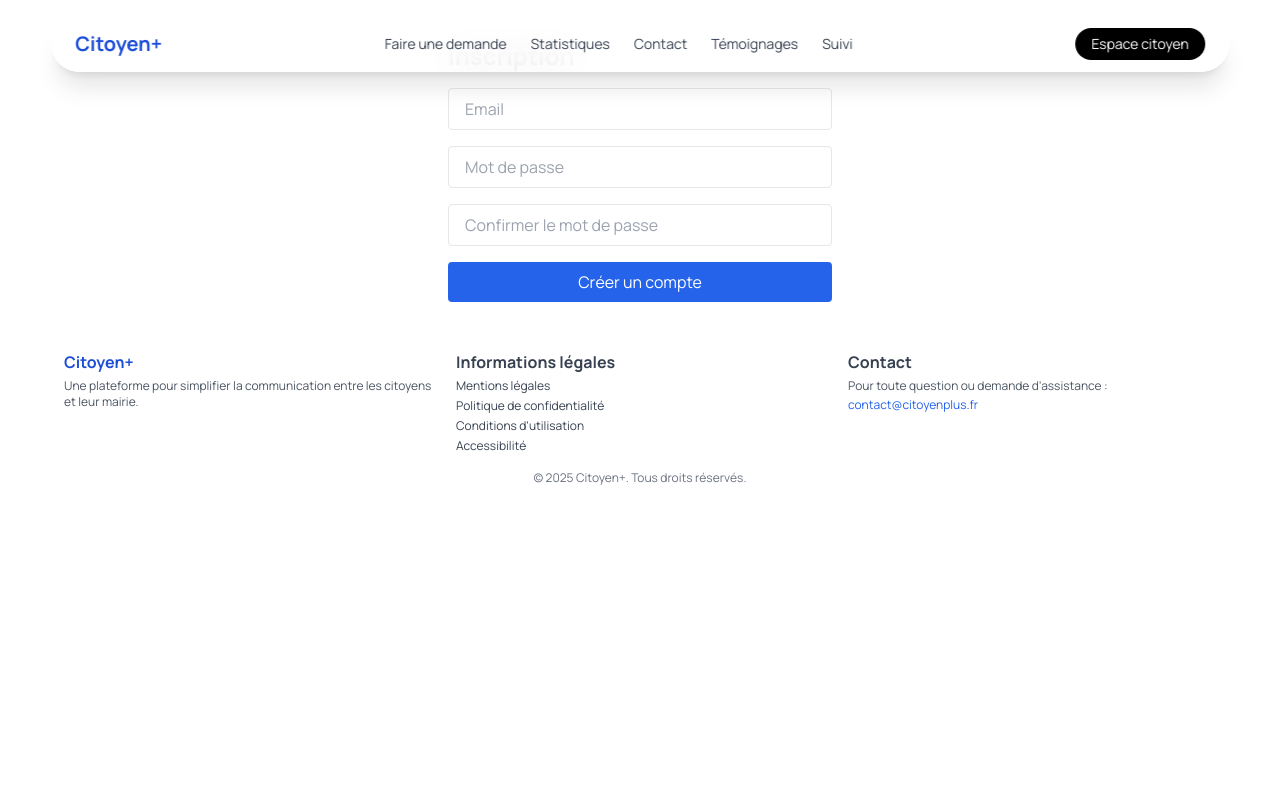
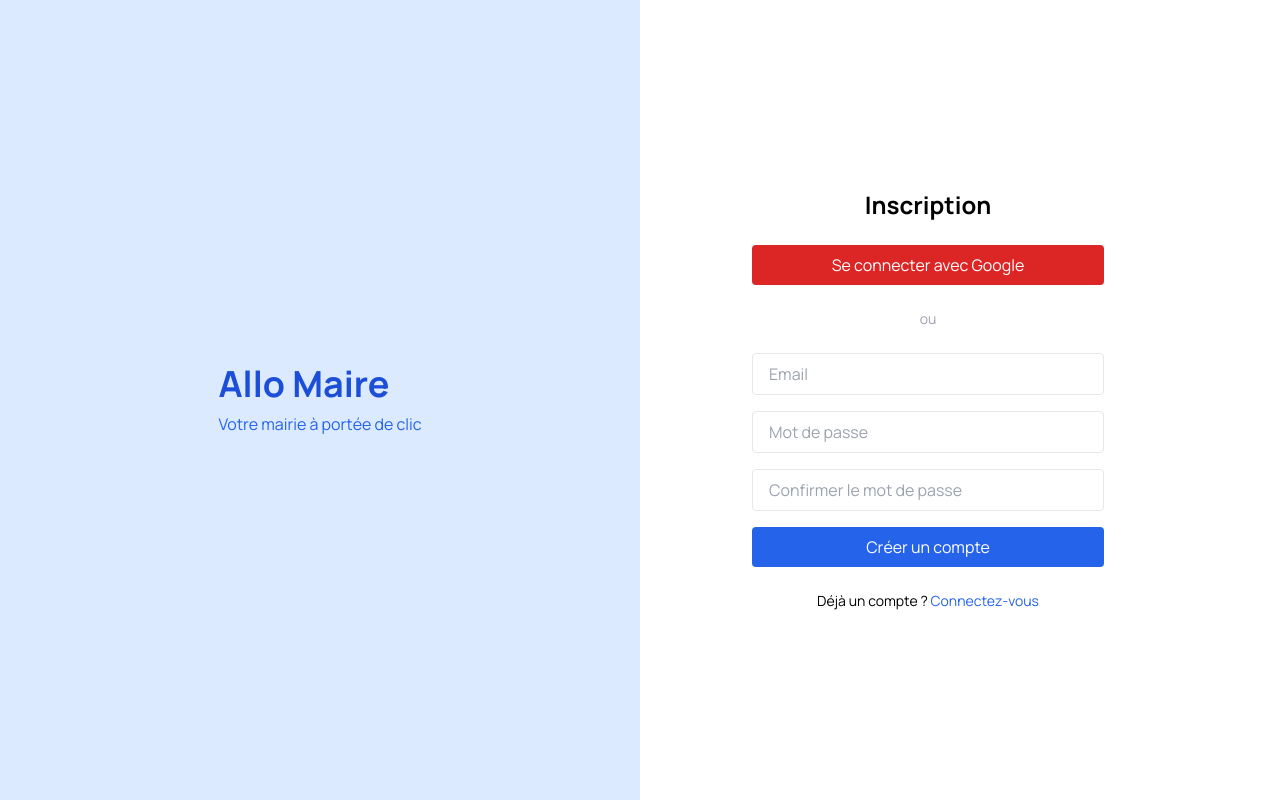
Before and after one commit to Mehdyy-33/allo-mairie, a React (Vite) app in the folder frontend/: page /register in a window 1280 px wide. Built offline with nearby package versions, Linux system fonts and the light colour scheme.

Commit message:
retrait de la navbar dans les autre page a part homepage

```diff
--- a/frontend/src/App.jsx
+++ b/frontend/src/App.jsx
@@ -1,4 +1,4 @@
-import { BrowserRouter as Router, Routes, Route, useLocation } from 'react-router-dom'
+import { BrowserRouter as Router, Routes, Route } from 'react-router-dom'
 import Header from './pages/Header'
 import HeaderAuth from './pages/HeaderAuth'
 import Home from './pages/Home'
@@ -10,33 +10,17 @@ import Stats from './pages/Stats'
 import AdminDashboard from './pages/AdminDashboard'
 import ProtectedRoute from './components/ProtectedRoute'
 
-function LayoutWithConditionalHeader() {
-  const location = useLocation()
-  const authRoutes = ['/login']
-  const isAuthPage = authRoutes.includes(location.pathname)
-
+function App() {
   return (
+    <Router>
+      <Routes>
+        {/* Page d’accueil avec Header + Footer */}
+        <Route
+          path="/"
+          element={
             <>
-      {isAuthPage ? <HeaderAuth /> : <Header />}
-      <Routes>
-        <Route path="/" element={<Home />} />
-        <Route path="/login" element={<Login />} />
-        <Route path="/register" element={<Register />} />
-
-        <Route path="/stats" element={<Stats />} />
-        <Route path="/suivi" element={<TrackRequest />} />
-        <Route path="/admin" element={<AdminDashboard />} />
-        <Route
-          path="/formulaire"
-          element={
-            <ProtectedRoute>
-              <RequestForm />
-            </ProtectedRoute>
-          }
-        />
-      </Routes>
-
-      {!isAuthPage && (
+              <Header />
+              <Home />
               <footer className="bg-white text-gray-700 text-sm mt-6 px-4 py-6">
                 <div className="max-w-6xl mx-auto grid grid-cols-1 md:grid-cols-3 gap-6">
                   <div>
@@ -66,15 +50,31 @@ function LayoutWithConditionalHeader() {
                   © {new Date().getFullYear()} Citoyen+. Tous droits réservés.
                 </div>
               </footer>
-      )}
             </>
+          }
+        />
+
+        {/* Routes /login et /register avec layout HeaderAuth */}
+        <Route element={<HeaderAuth />}>
+          <Route path="/login" element={<Login />} />
+          <Route path="/register" element={<Register />} />
+        </Route>
+
+        {/* Les autres pages normales */}
+        <Route path="/stats" element={<Stats />} />
+        <Route path="/suivi" element={<TrackRequest />} />
+        <Route path="/admin" element={<AdminDashboard />} />
+        <Route
+          path="/formulaire"
+          element={
+            <ProtectedRoute>
+              <RequestForm />
+            </ProtectedRoute>
+          }
+        />
+      </Routes>
+    </Router>
   )
 }
 
-export default function App() {
-  return (
-    <Router>
-      <LayoutWithConditionalHeader />
-    </Router>
-  )
-}
+export default App
--- a/frontend/src/pages/HeaderAuth.jsx
+++ b/frontend/src/pages/HeaderAuth.jsx
@@ -1,31 +1,25 @@
-import { useNavigate } from 'react-router-dom'
+import { Outlet, useLocation } from 'react-router-dom'
 
 export default function HeaderAuth() {
-  const navigate = useNavigate()
+  const location = useLocation()
+  const isLoginOrRegister = location.pathname === '/login' || location.pathname === '/register'
 
   return (
-    <header className="fixed top-4 left-1/2 transform -translate-x-1/2 z-50 w-[92%] max-w-6xl bg-white/90 backdrop-blur-lg rounded-full shadow-md px-6 py-3 flex items-center justify-between">
-
-      {/* Logo */}
-      <div
-        onClick={() => navigate('/')}
-        className="text-xl font-bold text-blue-700 cursor-pointer"
-      >
-        Citoyen+
+    <div className="min-h-screen grid grid-cols-1 md:grid-cols-2">
+      {/* Colonne gauche : branding */}
+      <div className="bg-blue-100 flex items-center justify-center">
+        <div className="max-w-md text-left px-8">
+          <h1 className="text-4xl font-extrabold text-blue-700 mb-2">Allo Maire</h1>
+          <p className="text-base text-blue-600">Votre mairie à portée de clic</p>
+        </div>
       </div>
 
-      {/* Liens à droite */}
-      <nav className="flex gap-4 text-sm font-medium text-gray-700">
-        <button onClick={() => navigate('/')} className="hover:text-blue-600 transition">
-          Accueil
-        </button>
-        <button onClick={() => navigate('/#contact')} className="hover:text-blue-600 transition">
-          Contact
-        </button>
-        <button onClick={() => navigate('/faq')} className="hover:text-blue-600 transition">
-          FAQ
-        </button>
-      </nav>
-    </header>
+      {/* Colonne droite : rendu du formulaire */}
+      <div className="flex items-center justify-center px-8">
+        <div className="w-full max-w-md">
+          <Outlet /> {/* C’est ici que <Login /> ou <Register /> sera rendu */}
+        </div>
+      </div>
+    </div>
   )
 }
--- a/frontend/src/pages/Login.jsx
+++ b/frontend/src/pages/Login.jsx
@@ -30,7 +30,6 @@ export default function Login() {
     })
 
     const data = await res.json()
-
     if (res.ok) {
       localStorage.setItem('token', data.token)
       navigate('/formulaire', { replace: true })
@@ -39,16 +38,14 @@ export default function Login() {
     }
   }
 
-  // 🔁 Redirige vers Google OAuth
   const handleGoogleLogin = () => {
     window.location.href = 'http://localhost:3000/api/auth/google'
   }
 
   return (
-    <div className="max-w-sm mx-auto mt-10 space-y-6">
+    <div className="w-full max-w-sm px-4 space-y-6">
       <h2 className="text-2xl font-bold text-center">Connexion</h2>
 
-      {/* 🔘 Bouton Google */}
       <button
         onClick={handleGoogleLogin}
         className="w-full bg-red-600 hover:bg-red-700 text-white py-2 rounded"
@@ -58,7 +55,6 @@ export default function Login() {
 
       <div className="text-gray-400 text-center text-sm">ou</div>
 
-      {/* 🔐 Formulaire classique */}
       <form onSubmit={handleSubmit} className="space-y-4">
         <input
           type="email"
@@ -76,12 +72,15 @@ export default function Login() {
           className="w-full border px-4 py-2 rounded"
           required
         />
-        <button type="submit" className="w-full bg-blue-600 text-white py-2 rounded">
+        <button
+          type="submit"
+          className="w-full bg-blue-600 hover:bg-blue-700 text-white py-2 rounded"
+        >
           Se connecter
         </button>
       </form>
 
-      <p className="text-sm text-center">
+      <p className="text-center text-sm">
         Pas encore de compte ?{' '}
         <a href="/register" className="text-blue-600 hover:underline">
           Inscrivez-vous
--- a/frontend/src/pages/Register.jsx
+++ b/frontend/src/pages/Register.jsx
@@ -42,10 +42,24 @@ export default function Register() {
     }
   }
 
+  const handleGoogleLogin = () => {
+    window.location.href = 'http://localhost:3000/api/auth/google'
+  }
+
   return (
-    <form onSubmit={handleSubmit} className="max-w-sm mx-auto mt-10 space-y-4">
-      <h2 className="text-2xl font-bold">Inscription</h2>
+    <div className="w-full max-w-sm px-4 space-y-6">
+      <h2 className="text-2xl font-bold text-center">Inscription</h2>
 
+      <button
+        onClick={handleGoogleLogin}
+        className="w-full bg-red-600 hover:bg-red-700 text-white py-2 rounded"
+      >
+        Se connecter avec Google
+      </button>
+
+      <div className="text-gray-400 text-center text-sm">ou</div>
+
+      <form onSubmit={handleSubmit} className="space-y-4">
         <input
           type="email"
           placeholder="Email"
@@ -73,9 +87,17 @@ export default function Register() {
           className="w-full border px-4 py-2 rounded"
         />
 
-      <button type="submit" className="w-full bg-blue-600 text-white py-2 rounded">
+        <button type="submit" className="w-full bg-blue-600 hover:bg-blue-700 text-white py-2 rounded">
           Créer un compte
         </button>
       </form>
+
+      <p className="text-center text-sm">
+        Déjà un compte ?{' '}
+        <a href="/login" className="text-blue-600 hover:underline">
+          Connectez-vous
+        </a>
+      </p>
+    </div>
   )
 }
```
Lines whose indentation alone changed are shown as unchanged.
